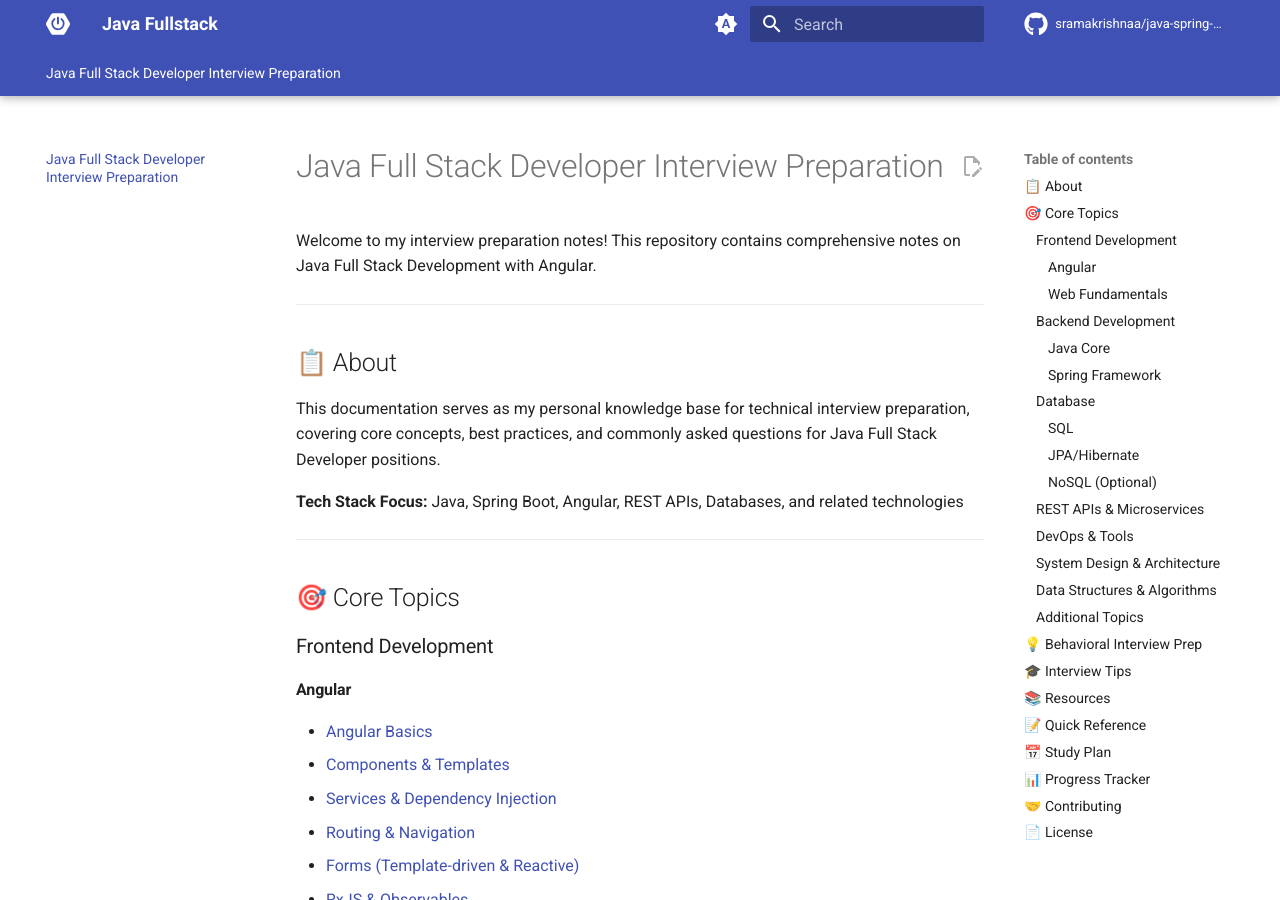
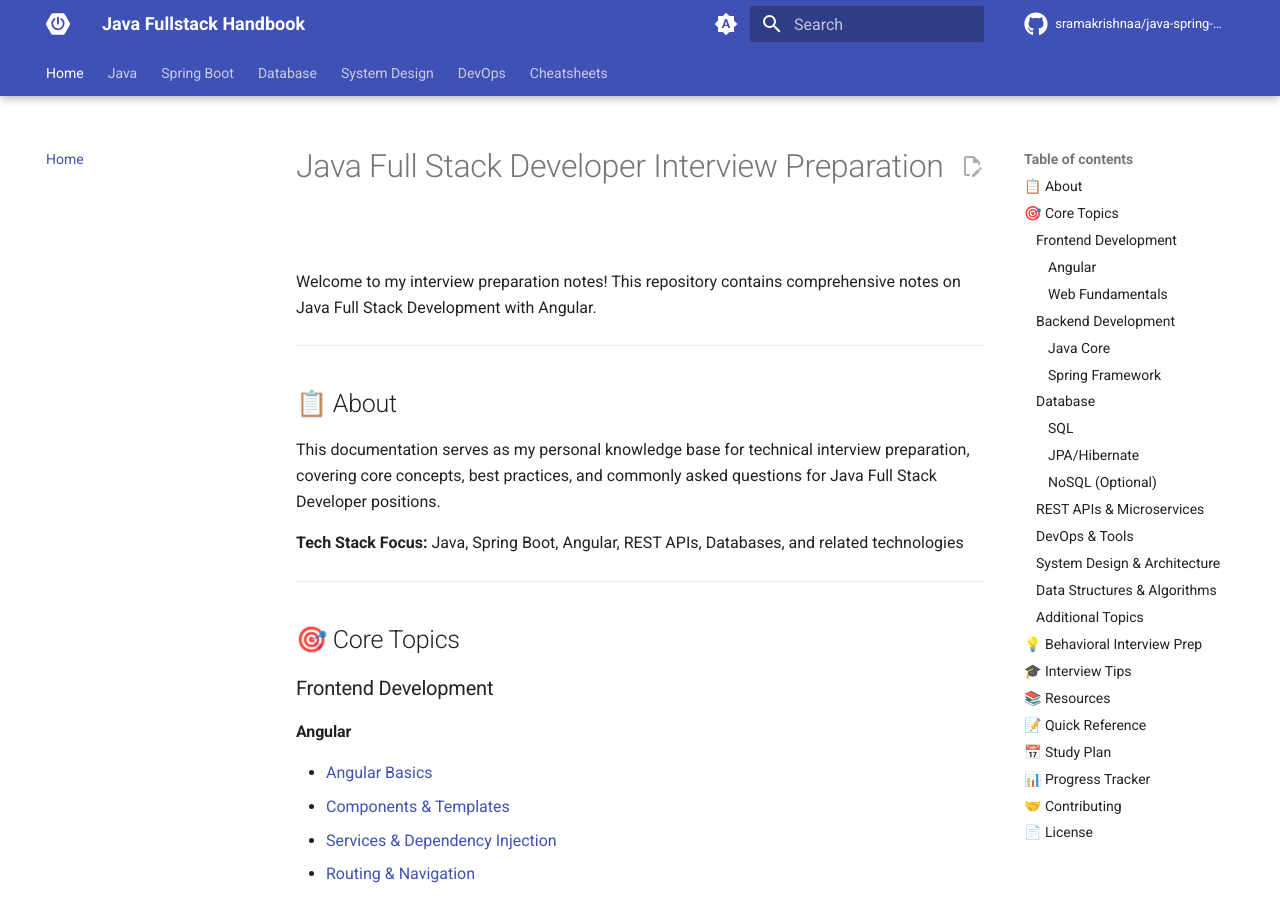
Before and after one commit to sramakrishnaa/java-fullstack-notes, an MkDocs documentation site: the page built from docs/index.md, in a window 1280 px wide and 900 px high. Built offline with MkDocs 1.6.1 and Material for MkDocs 9.7.7, drawn with Linux system fonts in a browser that asks for light colours; comment, search, counter and statistics services are not loaded.

Commit message:
update yml

```diff
--- a/mkdocs.yml
+++ b/mkdocs.yml
@@ -1,13 +1,16 @@
-site_name: Java Fullstack
+site_name: Java Fullstack Handbook
 site_author: Ramakrishna Sangamreddy
+site_description: Java, Spring Boot, System Design and Fullstack interview notes
+site_url: https://sramakrishnaa.github.io/java-spring-handbook/
 
+repo_name: sramakrishnaa/java-spring-handbook
 repo_url: https://github.com/sramakrishnaa/java-spring-handbook
-repo_name: sramakrishnaa/java-spring-handbook
+edit_uri: edit/main/docs/
 
 theme:
   name: material
+
   icon:
-    # logo: material/language-java
     logo: simple/springboot
     repo: fontawesome/brands/github
 
@@ -19,44 +22,83 @@
     - navigation.tabs
     - navigation.tabs.sticky
     - navigation.sections
+    - navigation.expand
     - navigation.top
+    - header.autohide
     - search.suggest
     - search.highlight
     - content.code.copy
     - content.action.edit
+    - content.tabs.link
 
   palette:
     - media: "(prefers-color-scheme)"
       toggle:
         icon: material/brightness-auto
-        name: Switch to light mode
+        name: Switch theme
+
     - media: "(prefers-color-scheme: light)"
       scheme: default
-      toggle:
-        icon: material/brightness-7
-        name: Switch to dark mode
+      primary: indigo
+      accent: indigo
+
     - media: "(prefers-color-scheme: dark)"
       scheme: slate
-      toggle:
-        icon: material/brightness-4
-        name: Switch to system preference
+      primary: indigo
+      accent: indigo
 
 plugins:
   - search
+  - tags
+  - minify:
+      minify_html: true
 
 markdown_extensions:
   - admonition
+  - tables
+  - toc:
+      permalink: true
   - pymdownx.highlight
   - pymdownx.superfences
   - pymdownx.details
+  - pymdownx.tabbed
+  - pymdownx.tasklist
 
 extra:
   social:
     - icon: fontawesome/brands/github
       link: https://github.com/sramakrishnaa
-      name: sramakrishnaa
+      name: GitHub
+
   font:
     text: Roboto
     code: JetBrains Mono
 
 copyright: © 2026 Ramakrishna Sangamreddy
+
+nav:
+  - Home: index.md
+
+  - Java:
+      - Basics: java/basics.md
+      - OOP: java/oops.md
+      - Collections: java/collections.md
+
+  - Spring Boot:
+      - Intro: springboot/intro.md
+      - Security: springboot/security.md
+      - JWT: springboot/jwt.md
+
+  - Database:
+      - SQL: database/sql.md
+      - Indexing: database/indexing.md
+
+  - System Design:
+      - Concepts: system-design/concepts.md
+      - HLD: system-design/hld.md
+
+  - DevOps:
+      - Git: devops/git.md
+      - Docker: devops/docker.md
+
+  - Cheatsheets: cheatsheets.md
```
